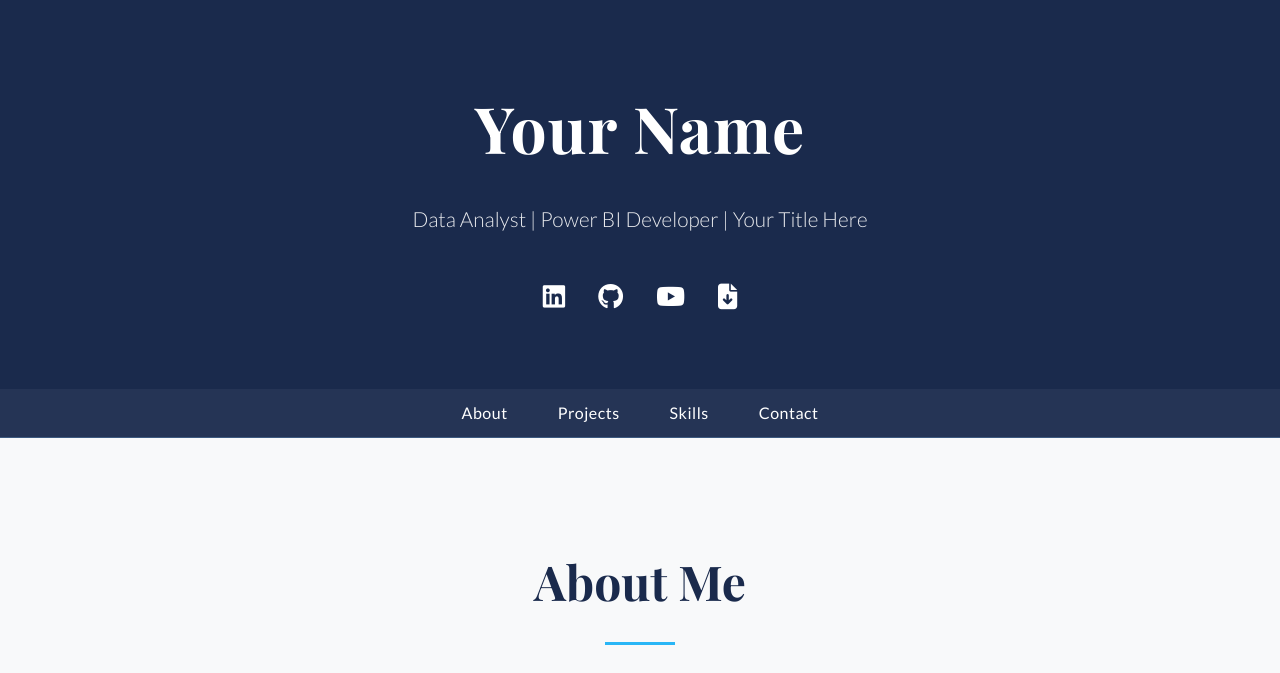
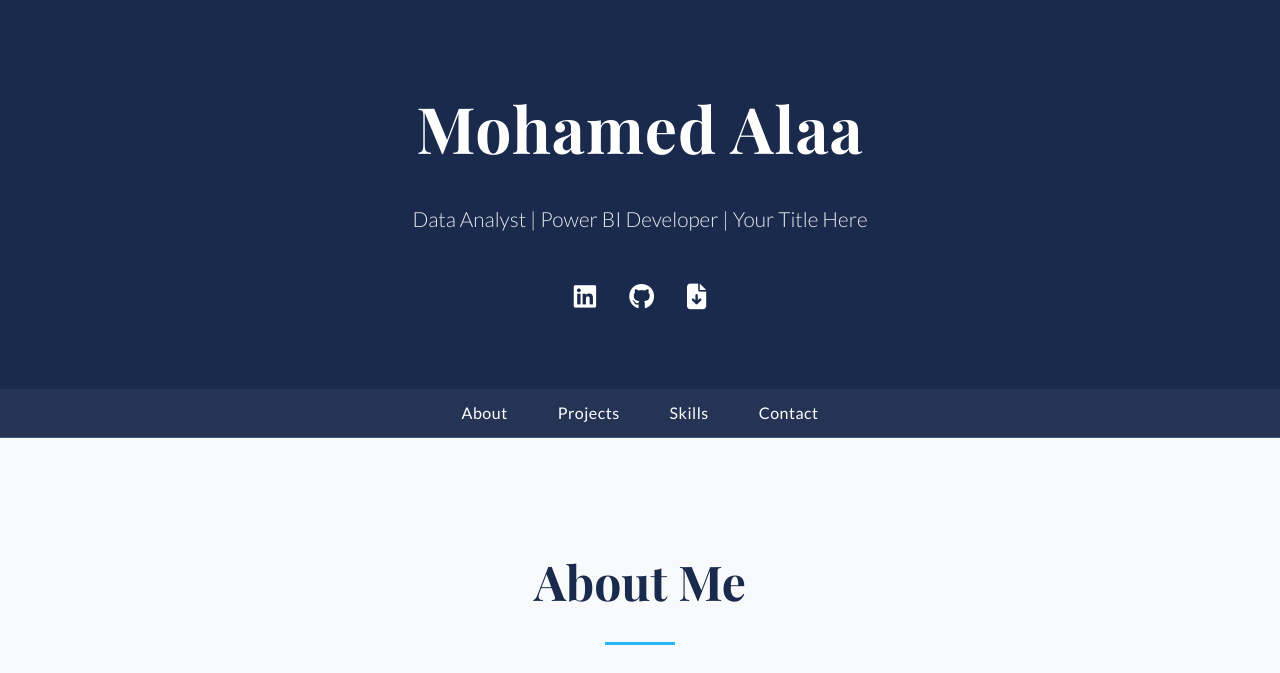
Before and after one commit to MohamedAlaa-TheAnalyst/MohamedAlaa-TheAnalyst.github.io, a plain HTML site: page index.html in a window 1280 px wide. Shown: the top 673 px of the page. Drawn offline with nearby package versions, Linux system fonts and the light colour scheme.

Commit message:
Update index.html

```diff
--- a/index.html
+++ b/index.html
@@ -5,7 +5,7 @@
     <meta name="viewport" content="width=device-width, initial-scale=1.0">
 
     <!--💡UPDATE: Change the title to your name-->
-    <title>Your Name | Data Analysis Portfolio</title>
+    <title> Mohamed Alaa | Data Analysis Portfolio</title>
 
     <!--💡UPDATE: Add your favicon here. You can generate one at realfavicongenerator.net-->
     <link rel="icon" type="image/png" href="/favicon-32x32.png">
@@ -28,13 +28,13 @@
 <header>
     <div class="container">
         <!--💡UPDATE: Change to your name and title-->
-        <h1>Your Name</h1>
+        <h1>Mohamed Alaa</h1>
         <p>Data Analyst | Power BI Developer | Your Title Here</p>
         <div class="social-links">
             <!--💡UPDATE: Add your social media links and CV file-->
-            <a href="[YOUR_LINKEDIN_URL]" target="_blank" title="LinkedIn"><i class="fab fa-linkedin"></i></a>
-            <a href="[YOUR_GITHUB_URL]" target="_blank" title="GitHub"><i class="fab fa-github"></i></a>
-            <a href="[YOUR_YOUTUBE_URL]" target="_blank" title="YouTube"><i class="fab fa-youtube"></i></a>
+            <a href="www.linkedin.com/in/mohamed-alaa-zayien" target="_blank" title="LinkedIn"><i class="fab fa-linkedin"></i></a>
+            <a href="https://github.com/MohamedAlaa-TheAnalyst/Portfolio" target="_blank" title="GitHub"><i class="fab fa-github"></i></a>
+
             <a href="assets/Your_Name_CV.pdf" download title="Download CV"><i class="fas fa-file-arrow-down"></i></a>
         </div>
     </div>
```
